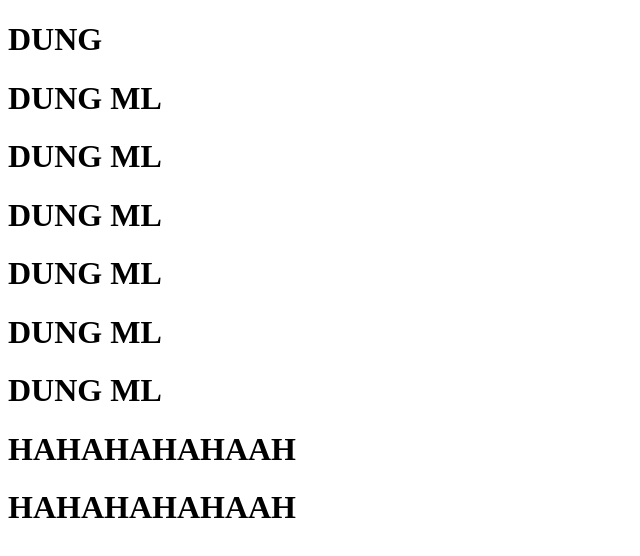
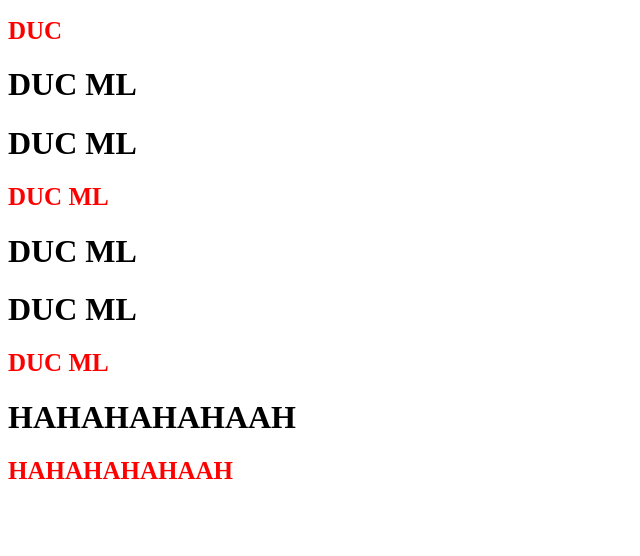
Before and after one commit to PAnhDuc/test-conflict, a plain HTML site: page index.html in a window 1280 px wide. Shown: the whole page, without its empty margins (0-640 px from the left). Drawn offline with Linux system fonts and the light colour scheme.

Commit message:
Duc update file html

```diff
--- a/index.html
+++ b/index.html
@@ -8,18 +8,18 @@
 </head>
 
 <body>
-    <h1>DUNG </h1>
-    <h1>DUNG ML</h1>
-    <h1>DUNG ML</h1>
-    <h1>DUNG ML</h1>
-    <h1>DUNG ML</h1>
-    <h1>DUNG ML</h1>
-    <h1>DUNG ML</h1>
+    <h1 style="color: red; font-size: 25px;font-weight: bold;">DUC </h1>
+    <h1>DUC ML</h1>
+    <h1>DUC ML</h1>
+    <h1 style="color: red; font-size: 25px;font-weight: bold;">DUC ML</h1>
+    <h1>DUC ML</h1>
+    <h1>DUC ML</h1>
+    <h1 style="color: red; font-size: 25px;font-weight: bold;">DUC ML</h1>
     <h1>HAHAHAHAHAAH</h1>
     <div class="container">
         <div class="row">
             <div class="col-md-12">
-                <h1>HAHAHAHAHAAH</h1>
+                <h1 style="color: red; font-size: 25px;font-weight: bold;">HAHAHAHAHAAH</h1>
             </div>
         </div>
     </div>
```
